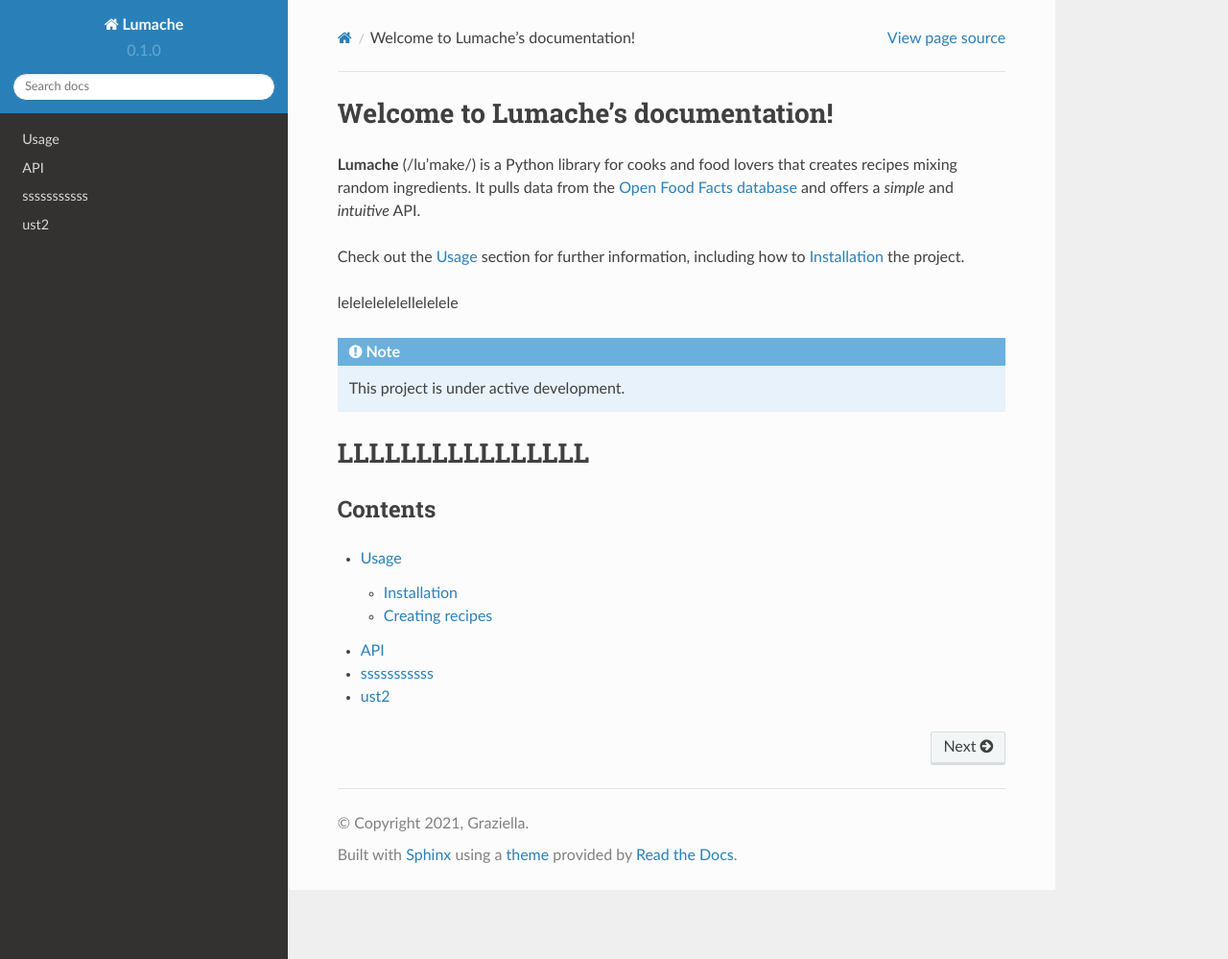
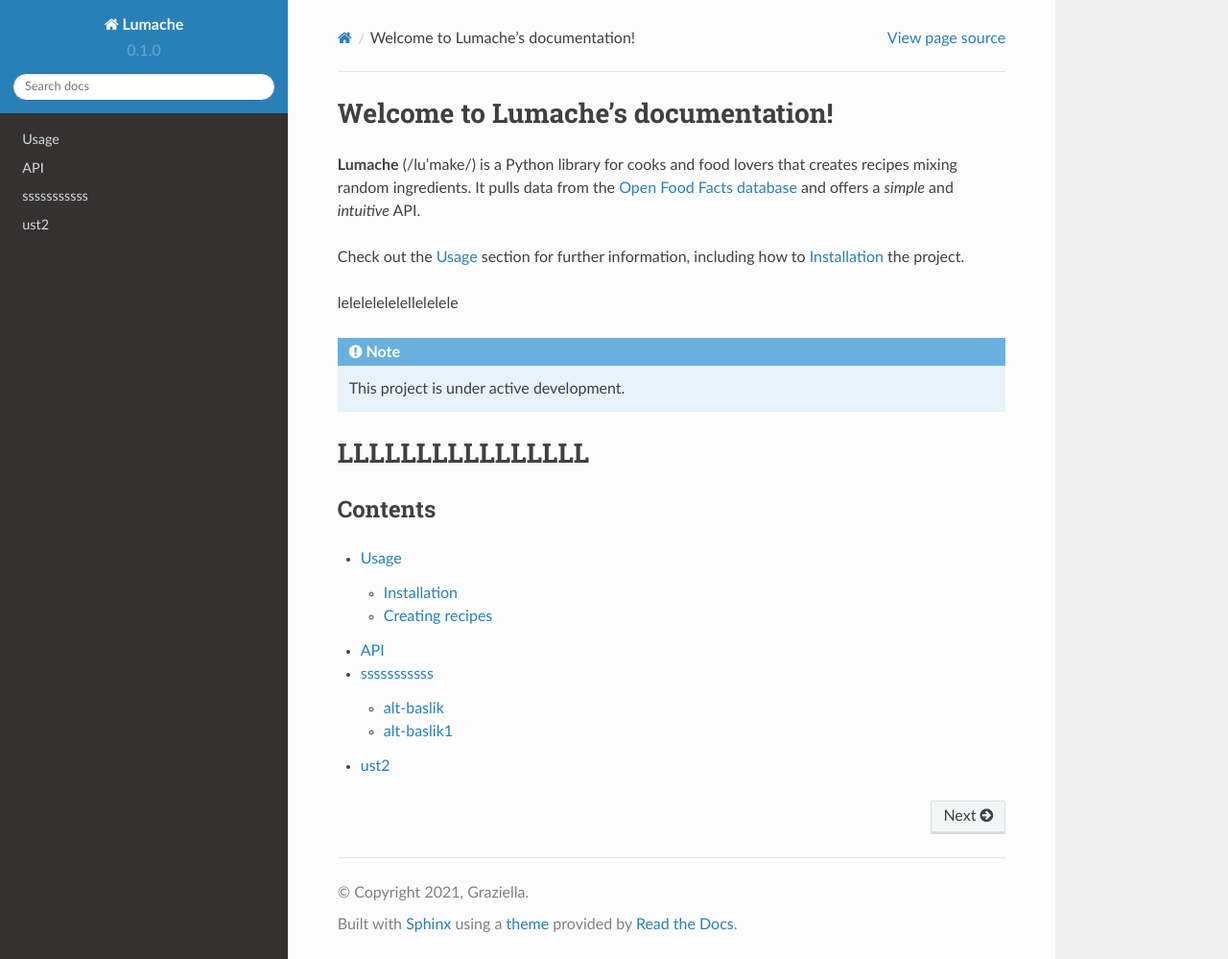
Before and after one commit to Robotistan-Workspace/raspico-readthedocs-v0, a Sphinx documentation site: the page built from docs/source/index.rst, in a window 1280 px wide and 999 px high. Shown: the whole window at 96% size. Built offline with Sphinx 7.4.7 and the Read the Docs theme 2.0.0, drawn with Linux system fonts in a browser that asks for light colours.

Commit message:
Update ust-baslik1.rst

```diff
--- a/docs/source/ust-baslik1.rst
+++ b/docs/source/ust-baslik1.rst
@@ -1,5 +1,15 @@
 sssssssssss
 ===========
+
+
+alt-baslik
+----------------
+
+
+
+alt-baslik1
+----------------
+
 
 .. autosummary::
    :toctree: generated
```
